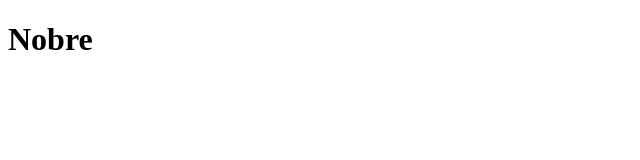
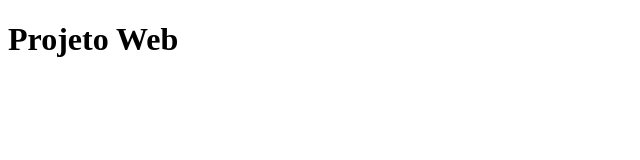
Before and after one commit to marceljr1/projetoweb, a plain HTML site: page index.html in a window 1280 px wide. Shown: the whole page, without its empty margins (0-640 px from the left). Drawn offline with Linux system fonts and the light colour scheme.

Commit message:
Update index.html

```diff
--- a/index.html
+++ b/index.html
@@ -4,8 +4,9 @@
     <meta charset="UTF-8">
     <meta name="viewport" content="width=device-width, initial-scale=1.0">
     <title>Ghit</title>
+    <script>alert ("Projeto por se iniciar");</script>
 </head>
 <body>
-    <h1>Nobre</h1>
+    <h1>Projeto Web</h1>
 </body>
 </html>
```
